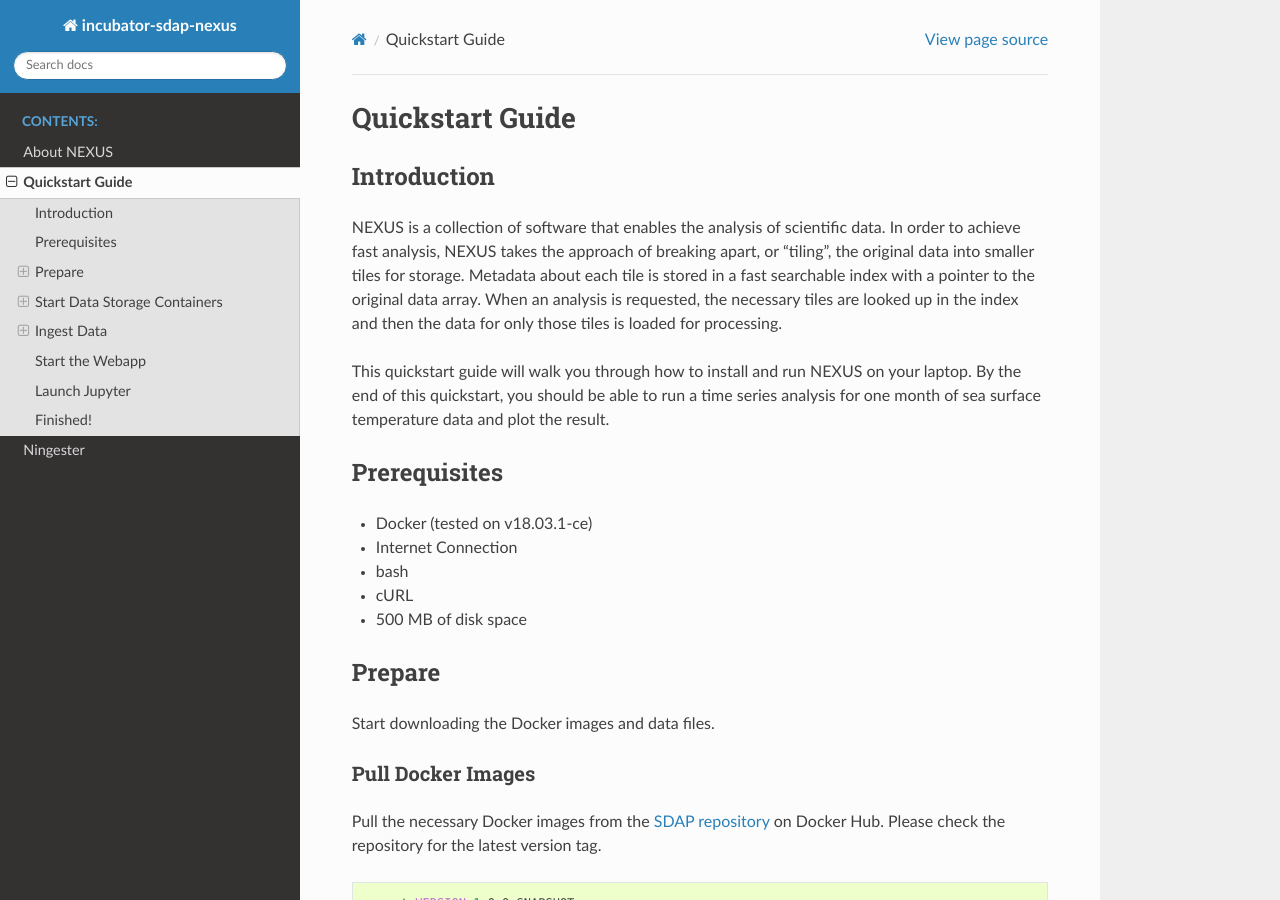
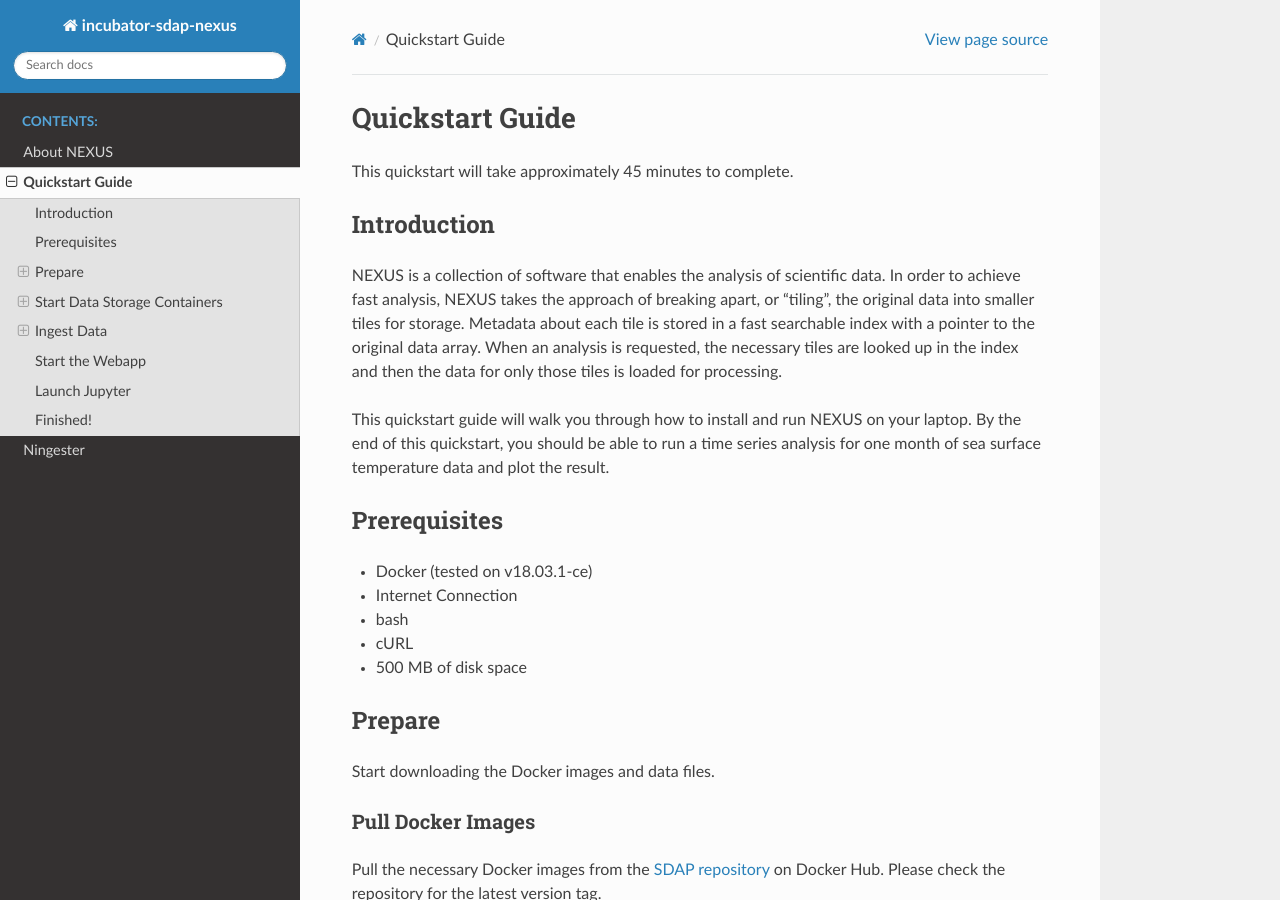
Before and after one commit to apache/sdap-nexus, a Sphinx documentation site: the page built from docs/quickstart.rst, in a window 1280 px wide and 900 px high. Built offline with Sphinx 7.4.7 and the Read the Docs theme 2.0.0, drawn with Linux system fonts in a browser that asks for light colours.

Commit message:
time estimate

```diff
--- a/docs/quickstart.rst
+++ b/docs/quickstart.rst
@@ -3,6 +3,8 @@
 *****************
 Quickstart Guide
 *****************
+
+This quickstart will take approximately 45 minutes to complete.
 
 Introduction
 =============
```
